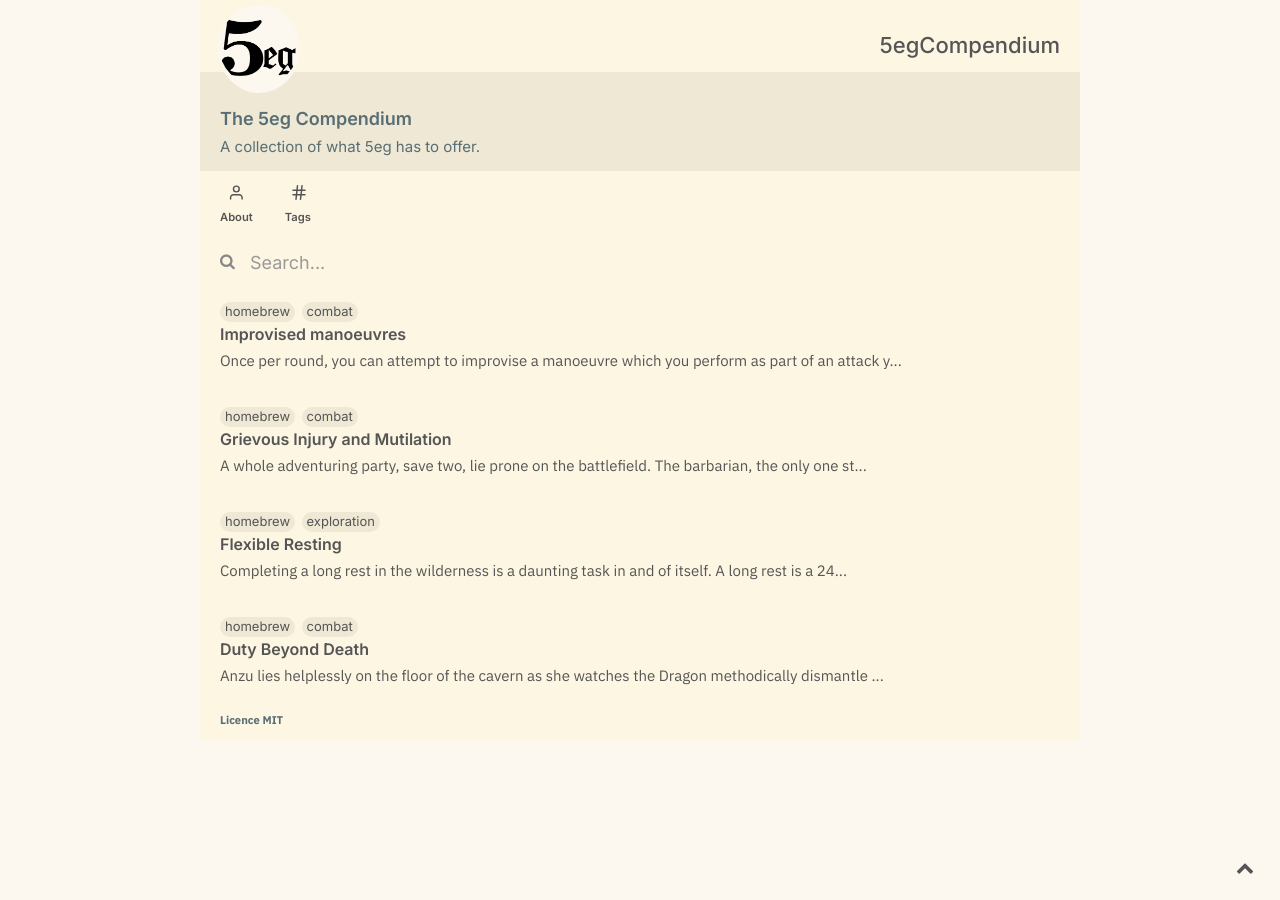
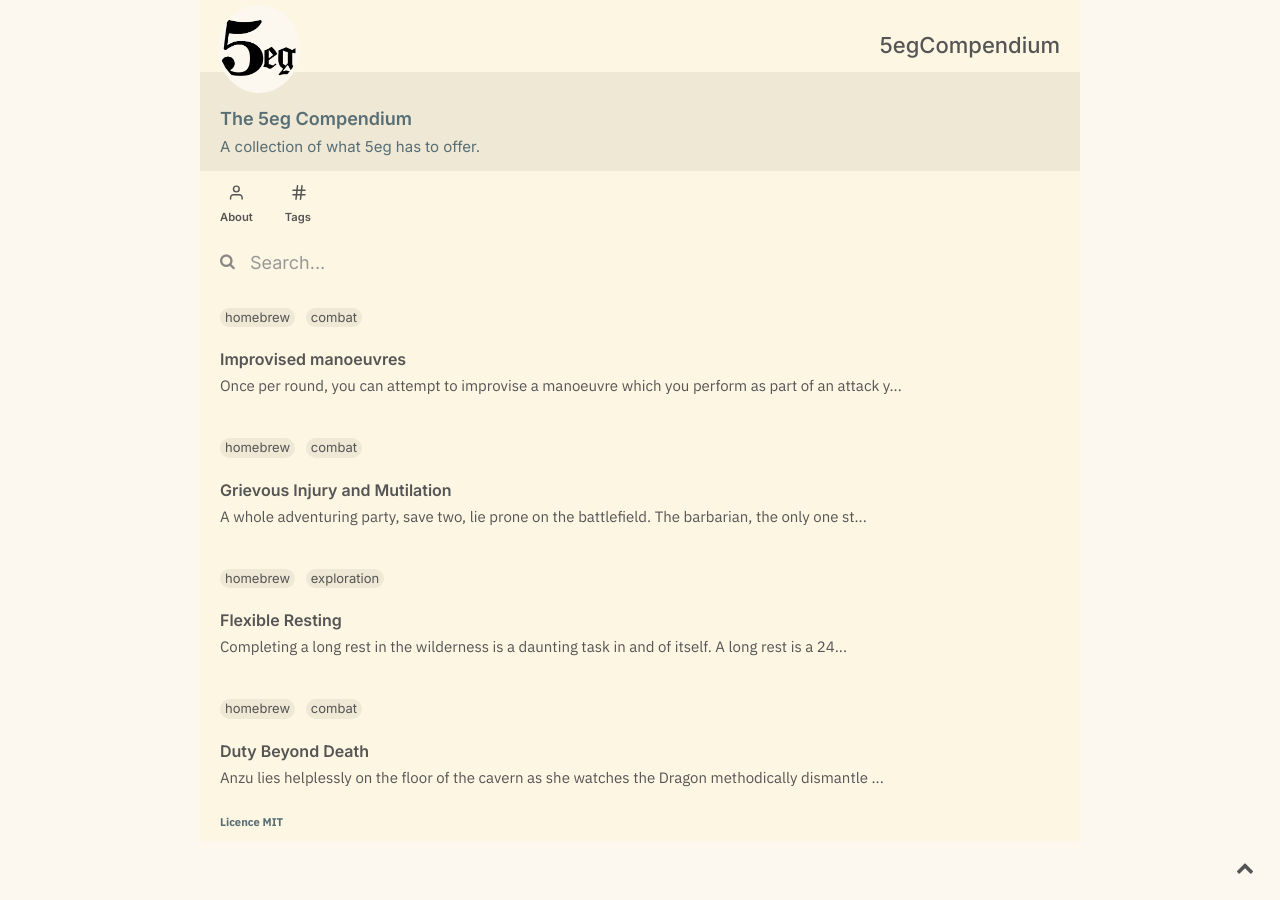
Before and after one commit to 5egeneral/compendium, a Jekyll site: the page built from index.md, in a window 1280 px wide. Built offline with Jekyll 4.4.1, drawn with Linux system fonts in a browser that asks for light colours.

Commit message:
tags on feed

```diff
--- a/_includes/feed.html
+++ b/_includes/feed.html
@@ -11,12 +11,16 @@
             </ul>
             <p style="margin-top: 0px;" class="feed-title">{{ item.title }}</p>
             {%- else -%}
-                <ul style="padding-left: 20px; margin-top: 20px;" class="tags">
+                <ul style="padding-left: 20px; margin-top: 20px;" class="feedtags">
                     <li style="padding: 0 5px; border-radius: 10px;" class="tag">{{item.tags[0]}}</li>
-                    <li style="padding: 0 5px; border-radius: 10px; margin-left: 0.5em;" class="tag">{{item.tags[1]}}</li>
-                    <li style="padding: 0 5px; border-radius: 10px; margin-left: 0.5em;" class="tag">{{item.tags[2]}}</li>
-                    <li style="padding: 0 5px; border-radius: 10px; margin-left: 0.5em;" class="tag">{{item.tags[3]}}</li>
-                    <li style="padding: 0 5px; border-radius: 10px; margin-left: 0.5em;" class="tag">{{item.tags[4]}}</li>
+                    <li style="padding: 0 5px; border-radius: 10px;" class="tag">{{item.tags[1]}}</li>
+                    <li style="padding: 0 5px; border-radius: 10px;" class="tag">{{item.tags[2]}}</li>
+                    <li style="padding: 0 5px; border-radius: 10px;" class="tag">{{item.tags[3]}}</li>
+                    <li style="padding: 0 5px; border-radius: 10px;" class="tag">{{item.tags[4]}}</li>
+                    <li style="padding: 0 5px; border-radius: 10px;" class="tag">{{item.tags[5]}}</li>
+                    <li style="padding: 0 5px; border-radius: 10px;" class="tag">{{item.tags[6]}}</li>
+                    <li style="padding: 0 5px; border-radius: 10px;" class="tag">{{item.tags[7]}}</li>
+                    <li style="padding: 0 5px; border-radius: 10px;" class="tag">{{item.tags[8]}}</li>
                 </ul>
                 <p style="margin-top: 0px;" class="feed-title">{{ item.title }}</p>
             {%- endif -%}
--- a/assets/css/style.css
+++ b/assets/css/style.css
@@ -816,7 +816,9 @@
     position: relative;
     padding-bottom: 5px;
 }
-.tags li ~ li .tag {margin-left: 0.5em}
+
+.tags li ~ li .tag,
+.feedtags li ~ li {margin-left: 0.5em}
 
 .sn-left,
 .mn-left {
```
